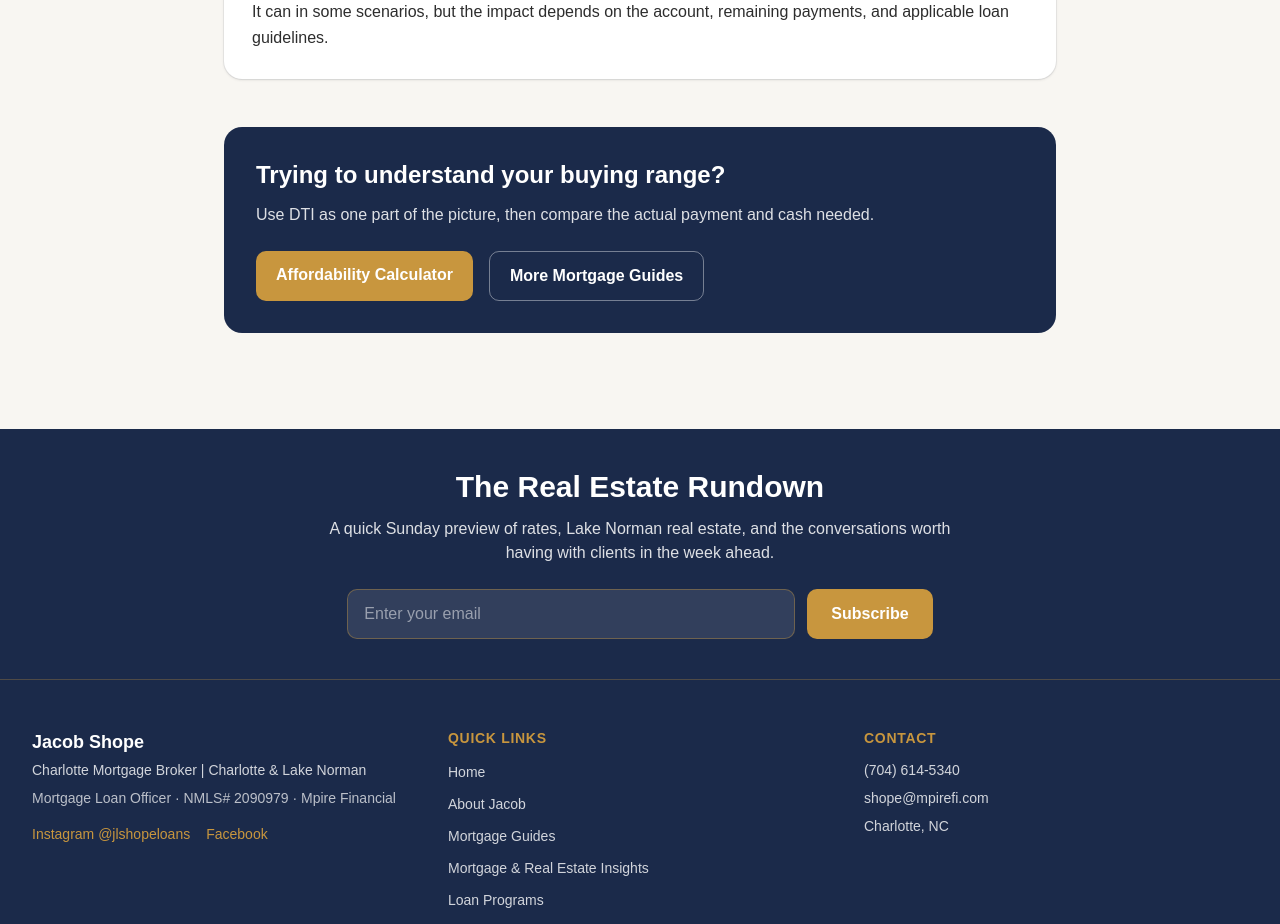
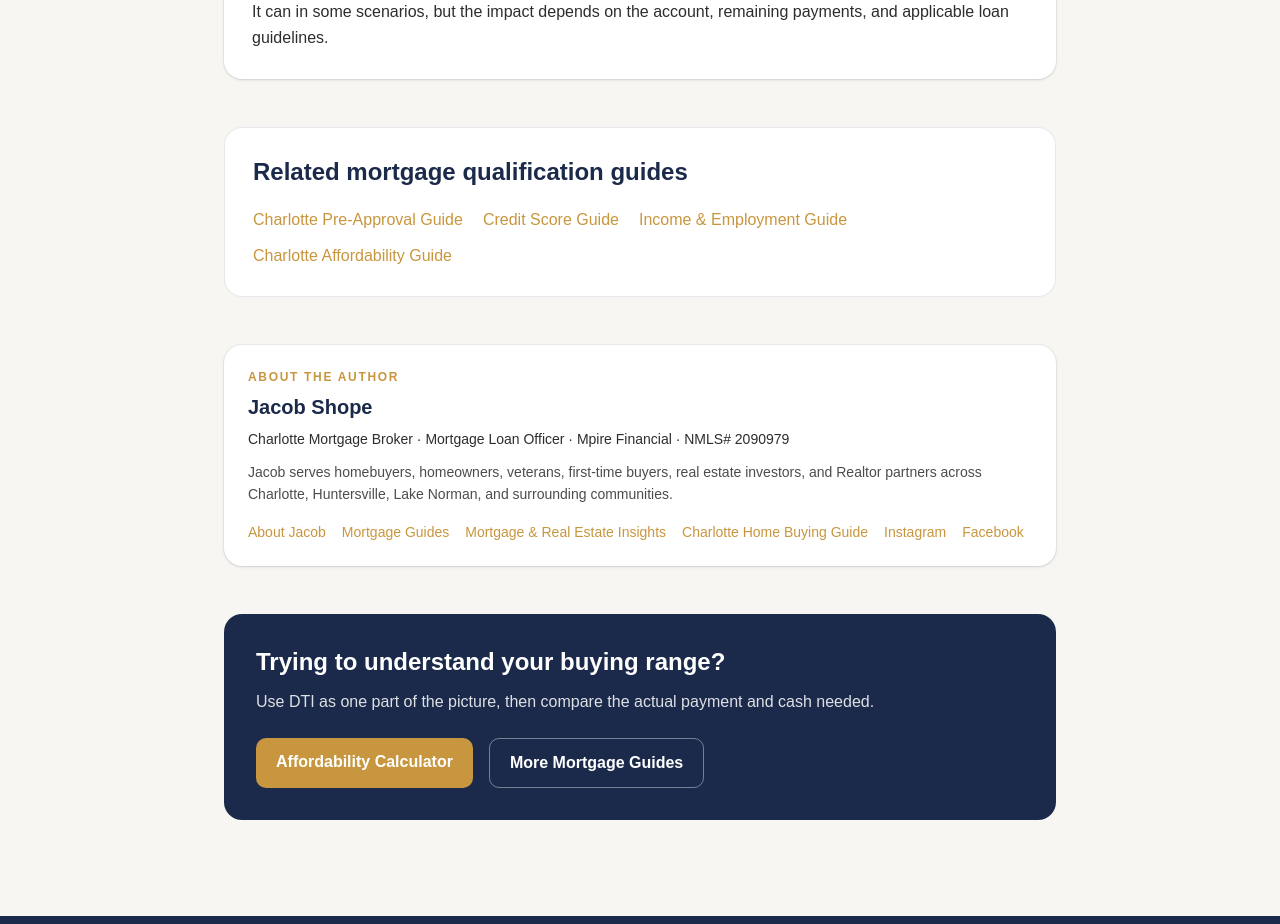
Before and after one commit to JLshope12/jacob-shope-mortgage, a Next.js app: page /mortgage-dti-charlotte in a window 1280 px wide. Shown: the part 1360-2284 px from the top of the page. Built offline with nearby package versions, Linux system fonts and the light colour scheme.

Commit message:
Strengthen Charlotte DTI guide authority

```diff
--- a/app/mortgage-dti-charlotte/page.tsx
+++ b/app/mortgage-dti-charlotte/page.tsx
@@ -1,14 +1,27 @@
 import Link from "next/link";
+import { AuthorBox } from "@/components/seo/AuthorBox";
+import { GuideSchema } from "@/components/seo/GuideSchema";
+
+const title = "How Debt-to-Income Ratio Works for a Mortgage";
+const description =
+  "Learn how debt-to-income ratio is used in mortgage qualification and why the full loan scenario matters. Guidance from Jacob Shope, NMLS# 2090979.";
 
 export const metadata = {
   title: "Debt-to-Income Ratio for a Mortgage | Charlotte | Jacob Shope",
-  description: "Learn how debt-to-income ratio is used in mortgage qualification and why the full loan scenario matters. Guidance from Jacob Shope, NMLS# 2090979.",
+  description,
   alternates: { canonical: "/mortgage-dti-charlotte" },
+  authors: [{ name: "Jacob Shope", url: "/about" }],
 };
 
 export default function MortgageDtiCharlottePage() {
   return (
     <div className="bg-offwhite">
+      <GuideSchema
+        title={title}
+        description={description}
+        path="/mortgage-dti-charlotte"
+        topics={["Debt-to-income ratio", "Mortgage qualification", "Home affordability"]}
+      />
       <article className="mx-auto max-w-4xl px-4 py-16 md:px-6 md:py-24 lg:px-8">
         <p className="font-semibold text-gold">Mortgage guidance from Jacob Shope</p>
         <h1 className="mt-3 text-4xl font-bold tracking-tight text-navy md:text-5xl">How Debt-to-Income Ratio Works for a Mortgage</h1>
@@ -26,8 +39,8 @@ export default function MortgageDtiCharlottePage() {
             ["Recurring debts", "Examples can include auto loans, student loans, installment debt, and required revolving account payments."],
             ["Qualifying income", "The income used must meet the documentation and continuity rules of the loan program."],
             ["Compensating factors", "Credit, assets, reserves, property type, loan-to-value, and the overall file may affect how a mortgage is evaluated."],
-          ].map(([title, body]) => (
-            <div key={title} className="rounded-2xl bg-white p-6 shadow-sm ring-1 ring-navy/5"><h3 className="font-bold text-navy">{title}</h3><p className="mt-3 leading-relaxed text-charcoal">{body}</p></div>
+          ].map(([cardTitle, body]) => (
+            <div key={cardTitle} className="rounded-2xl bg-white p-6 shadow-sm ring-1 ring-navy/5"><h3 className="font-bold text-navy">{cardTitle}</h3><p className="mt-3 leading-relaxed text-charcoal">{body}</p></div>
           ))}
         </section>
 
@@ -40,6 +53,20 @@ export default function MortgageDtiCharlottePage() {
           </div>
         </section>
 
+        <section className="mt-12 rounded-2xl border border-navy/10 bg-white p-7">
+          <h2 className="text-2xl font-bold text-navy">Related mortgage qualification guides</h2>
+          <div className="mt-5 flex flex-wrap gap-x-5 gap-y-3 font-medium">
+            <Link href="/mortgage-preapproval-charlotte" className="text-gold hover:underline">Charlotte Pre-Approval Guide</Link>
+            <Link href="/mortgage-credit-score-charlotte" className="text-gold hover:underline">Credit Score Guide</Link>
+            <Link href="/mortgage-income-employment-charlotte" className="text-gold hover:underline">Income &amp; Employment Guide</Link>
+            <Link href="/how-much-house-can-i-afford-charlotte" className="text-gold hover:underline">Charlotte Affordability Guide</Link>
+          </div>
+        </section>
+
+        <div className="mt-12">
+          <AuthorBox />
+        </div>
+
         <section className="mt-12 rounded-2xl bg-navy p-8 text-white"><h2 className="text-2xl font-bold">Trying to understand your buying range?</h2><p className="mt-3 text-white/85">Use DTI as one part of the picture, then compare the actual payment and cash needed.</p><div className="mt-6 flex flex-wrap gap-4"><Link href="/calculators/affordability" className="rounded-lg bg-gold px-5 py-3 font-semibold text-white hover:bg-gold/90">Affordability Calculator</Link><Link href="/mortgage-guides" className="rounded-lg border border-white/40 px-5 py-3 font-semibold text-white hover:bg-white hover:text-navy">More Mortgage Guides</Link></div></section>
       </article>
     </div>
```
